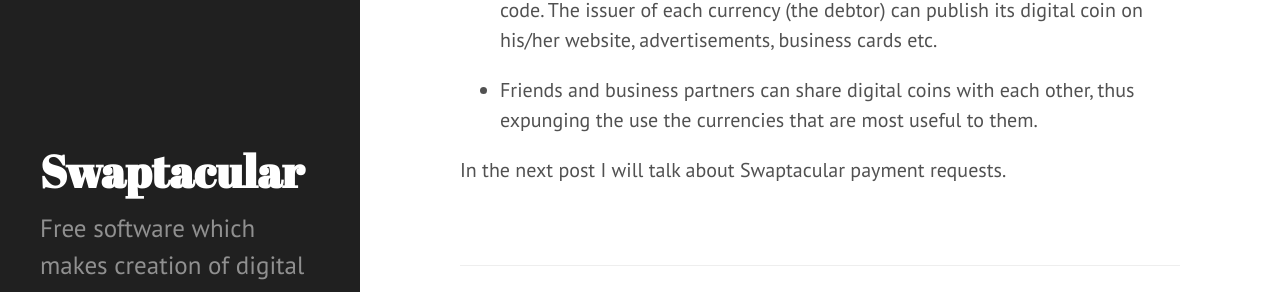
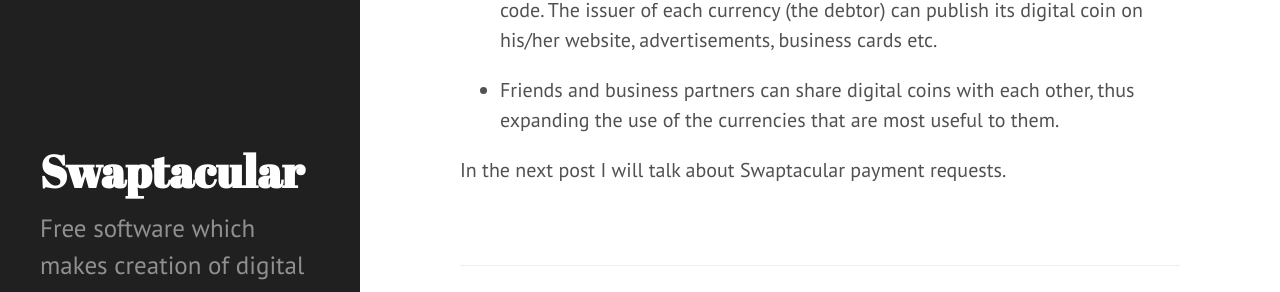
Before and after one commit to epandurski/swaptacular.github.io, a Jekyll site: the page built from _posts/2023-10-16-under-the-hood-digital-coins.md, in a window 1280 px wide and 900 px high, scrolled down 4277 px. Shown: the part 183-475 px from the top of the window. Built offline with Jekyll 4.4.1, drawn with Linux system fonts in a browser that asks for light colours; comment, search, counter and statistics services are not loaded.

Commit message:
Fix typo in the digital coins post

```diff
--- a/_posts/2023-10-16-under-the-hood-digital-coins.md
+++ b/_posts/2023-10-16-under-the-hood-digital-coins.md
@@ -183,7 +183,8 @@
   code. The issuer of each currency (the debtor) can publish its digital
   coin on his/her website, advertisements, business cards etc.
 
-- Friends and business partners can share digital coins with each other,
-  thus expunging the use the currencies that are most useful to them.
+- Friends and business partners can share digital coins with each
+  other, thus expanding the use of the currencies that are most useful
+  to them.
 
 In the next post I will talk about Swaptacular payment requests.
```
